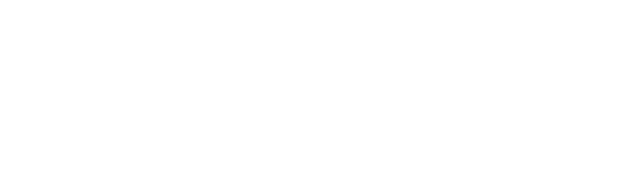
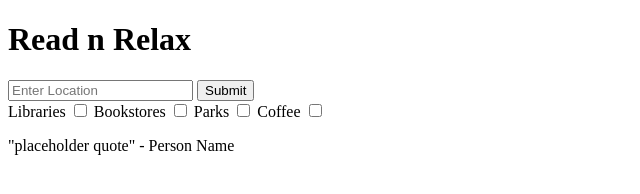
Before and after one commit to WBrooks28/read-n-relax, a plain HTML site: page index.html in a window 1280 px wide. Shown: the whole page, without its empty margins (0-640 px from the left). Drawn offline with Linux system fonts and the light colour scheme.

Commit message:
add html structure

```diff
--- a/index.html
+++ b/index.html
@@ -4,9 +4,34 @@
     <meta charset="UTF-8">
     <meta http-equiv="X-UA-Compatible" content="IE=edge">
     <meta name="viewport" content="width=device-width, initial-scale=1.0">
-    <title>Document</title>
+    <title>Read n Relax</title>
 </head>
 <body>
+    <header>
+        <h1>Read n Relax</h1>
+        <form>
+            <input type="text" placeholder="Enter Location"/>
+            <button type="submit">Submit</button>
+            <div>
+                <label for="checkbox">Libraries</label>
+                <input type="checkbox"/>
+                <label for="checkbox">Bookstores</label>
+                <input type="checkbox"/>
+                <label for="checkbox">Parks</label>
+                <input type="checkbox"/>
+                <label for="checkbox">Coffee</label>
+                <input type="checkbox"/>
+            </div>
+        </form>
+    </header>
 
+    <!-- map goes in this section -->
+    <section>
+
+    </section>
+
+    <footer>
+        <p>"placeholder quote" - Person Name</p>
+    </footer>
 </body>
 </html>
```
